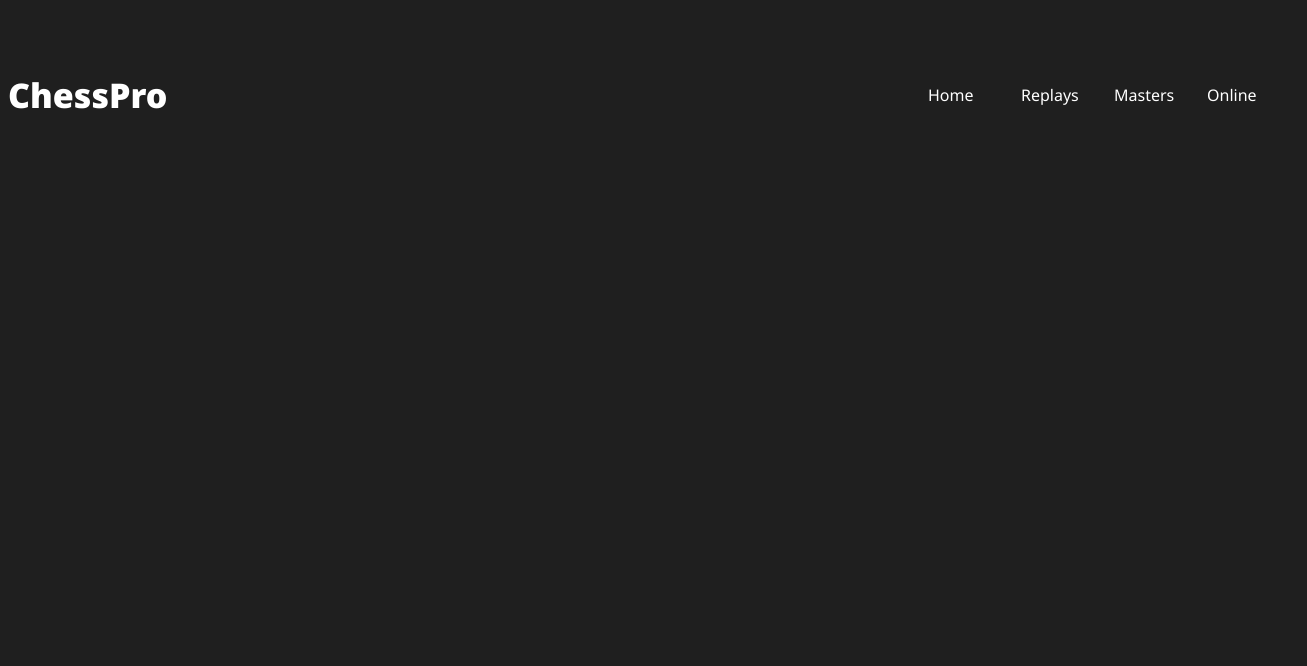
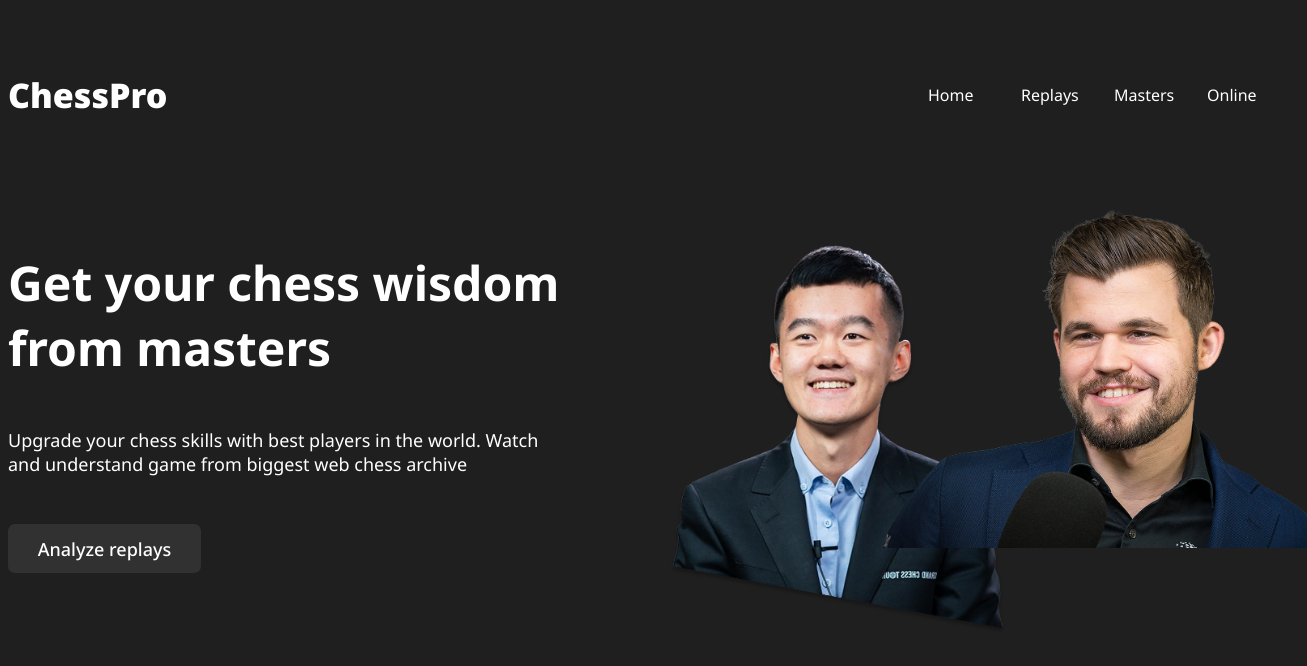
Before and after one commit to syedshafinahmed/Chess-Pro, a plain HTML site: page index.html in a window 1280 px wide. Shown: the whole page, 1307 px wide, since content can reach past the window. Drawn offline with Linux system fonts and the light colour scheme.

Commit message:
added banner

```diff
--- a/index.html
+++ b/index.html
@@ -23,6 +23,18 @@
         </div>
     </header>
 
+    <div class="banner container">
+        <div class="banner-left">
+            <h3>Get your chess wisdom <br>from masters</h3>
+            <p>Upgrade your chess skills with best players in the world. Watch <br>and understand game from  biggest web chess archive</p>
+            <button class="noto-sans">Analyze replays</button>
+        </div>
+        <div class="banner-right">
+            <img class="img1" src="images/Ding.png" alt="">
+            <img class="img2" src="images/Magnus-Carlsen.png" alt="">
+        </div>
+    </div>
+
 </body>
 
 </html>
--- a/style.css
+++ b/style.css
@@ -41,3 +41,43 @@ header div{
     justify-content: space-between;
     gap: 28px;
 }
+
+.banner-left h3{
+    font-size: 48px;
+    font-weight: bold;
+}
+.banner-left p{
+    font-size: 18px;
+}
+.banner-left button{
+    width: 193px;
+    height: 49px;
+    background-color: #313131;
+    border-radius: 7px;
+    border: none;
+    font-size: 18px;
+    font-weight: 500;
+    color: white;
+    margin-top: 30px;
+}
+.banner{
+    display: flex;
+    justify-content: space-between;
+    margin-top: 50px;
+}
+.banner-right{
+    display: flex;
+    position: relative;
+    /* border: 1px solid goldenrod; */
+    padding-right: 200px;
+}
+.img1{
+    width: 423px;
+    height: 433px;
+}
+.img2{
+    width: 426px;
+    height: 346px;
+    position: absolute;
+    right: -35px;
+}
```
